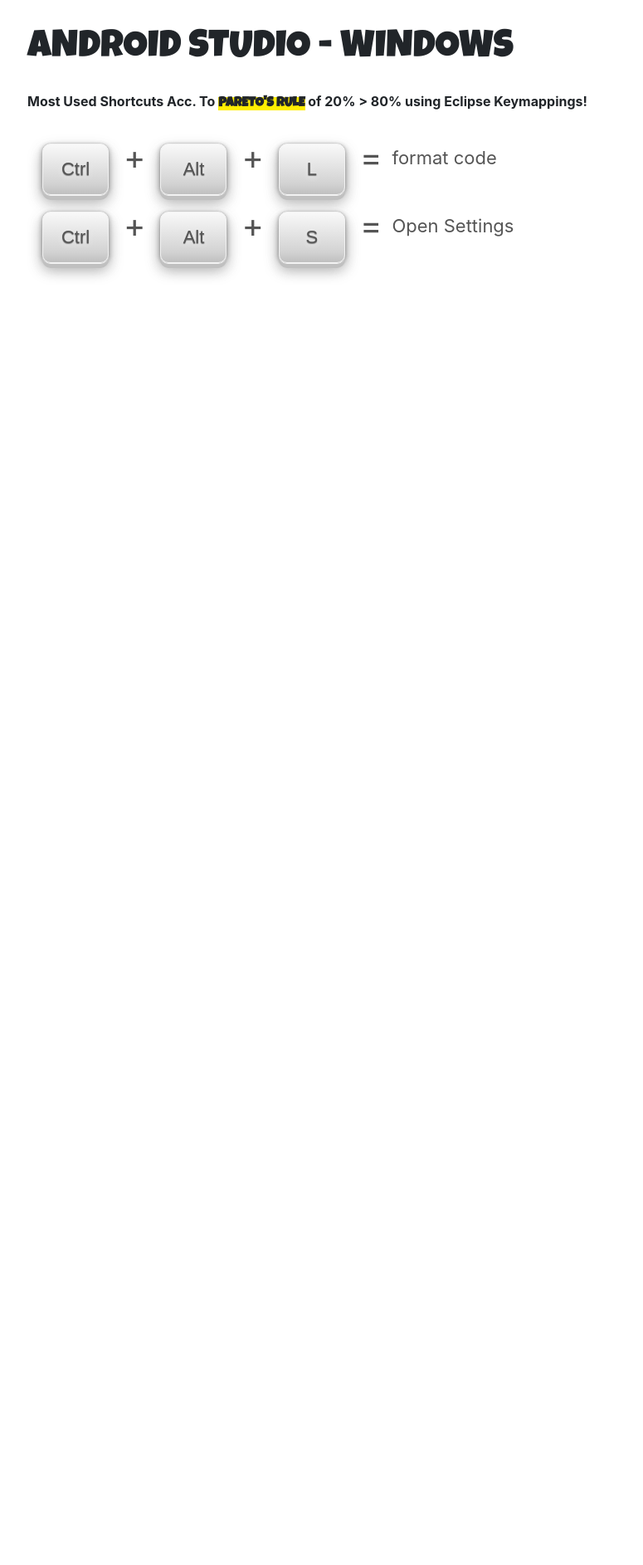
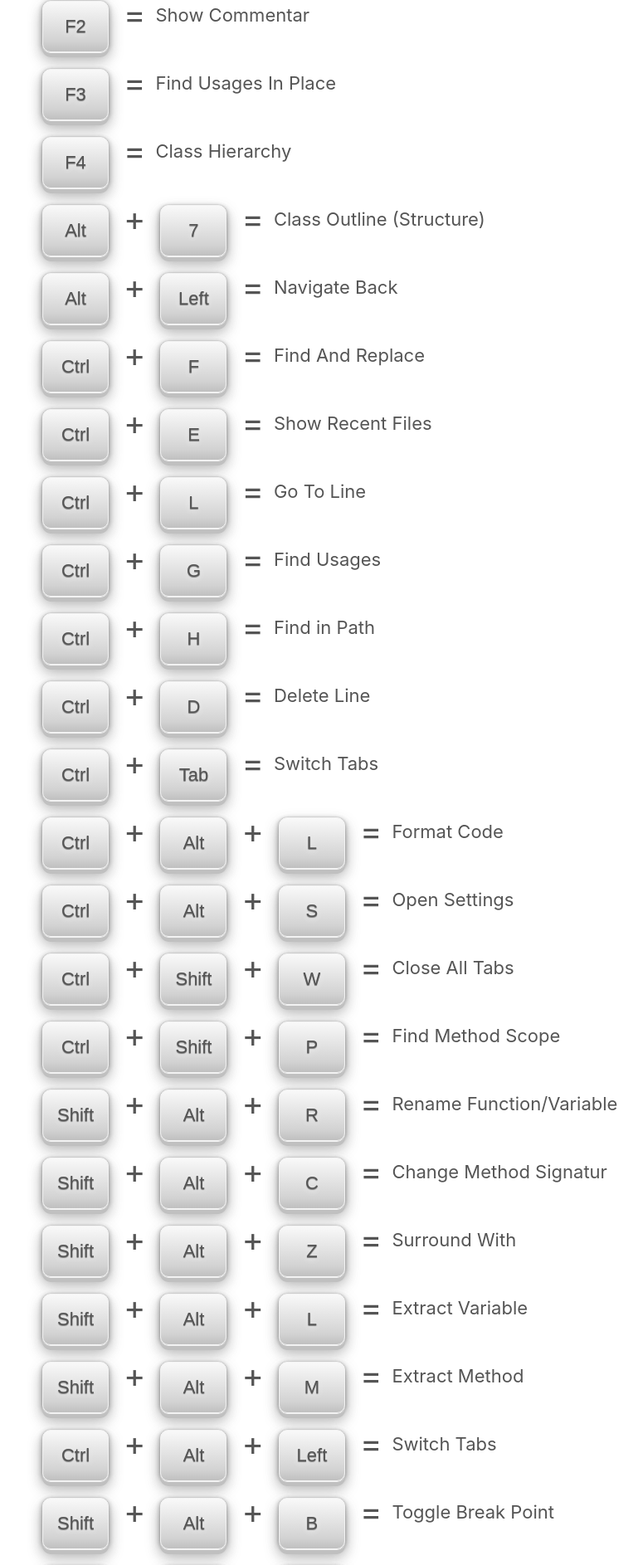
Before and after one commit to treslines/progdeelite, a Next.js app: page /android in a window 1280 px wide. Shown: the part 229-2115 px from the top of the page at 83% size, without its empty margins (52-827 px from the left). Before the commit the page ends 800 px from the top, so only its background shows below. Built offline with nearby package versions, Linux system fonts and the light colour scheme.

Commit message:
android studio key mappings on windows with eclipse

```diff
--- a/pages/android.js
+++ b/pages/android.js
@@ -12,12 +12,38 @@
 
       <div class="container" >
          <div class="row text-center">
-            <div class="col-md-12"> <Title size="46" name="ANDROID STUDIO - WINDOWS"/></div>
+            <div class="col-md-12"> <Title size="46" name="ANDROID STUDIO - WINDOWS - ECLIPSE KEYMAP"/></div>
             <div class="col-md-12"><p style={{float:'left', fontWeight:'bold'}}>Most Used Shortcuts Acc. To <span style={{backgroundColor: '#FFEE00', fontFamily: 'luckiestguy'}}>PARETO'S RULE</span> of 20% {'>'} 80% using Eclipse Keymappings!</p></div>
          </div>
          <div class="row text-center">
-            <div class="col-md-12"><Shortcut one="Ctrl" two="Alt" three="L" desc="format code"/></div>
+            <div class="col-md-12"><Shortcut one="F1" desc="Open Online Help"/></div>
+            <div class="col-md-12"><Shortcut one="F2" desc="Show Commentar"/></div>
+            <div class="col-md-12"><Shortcut one="F3" desc="Find Usages In Place"/></div>
+            <div class="col-md-12"><Shortcut one="F4" desc="Class Hierarchy"/></div>
+            <div class="col-md-12"><Shortcut one="Alt" two="7" desc="Class Outline (Structure)"/></div>
+            <div class="col-md-12"><Shortcut one="Alt" two="Left" desc="Navigate Back"/></div>
+            <div class="col-md-12"><Shortcut one="Ctrl" two="F" desc="Find And Replace"/></div>
+            <div class="col-md-12"><Shortcut one="Ctrl" two="E" desc="Show Recent Files"/></div>
+            <div class="col-md-12"><Shortcut one="Ctrl" two="L" desc="Go To Line"/></div>
+            <div class="col-md-12"><Shortcut one="Ctrl" two="G" desc="Find Usages"/></div>
+            <div class="col-md-12"><Shortcut one="Ctrl" two="H" desc="Find in Path"/></div>
+            <div class="col-md-12"><Shortcut one="Ctrl" two="D" desc="Delete Line"/></div>
+            <div class="col-md-12"><Shortcut one="Ctrl" two="Tab" desc="Switch Tabs"/></div>
+            <div class="col-md-12"><Shortcut one="Ctrl" two="Alt" three="L" desc="Format Code"/></div>
             <div class="col-md-12"><Shortcut one="Ctrl" two="Alt" three="S" desc="Open Settings"/></div>
+            <div class="col-md-12"><Shortcut one="Ctrl" two="Shift" three="W" desc="Close All Tabs"/></div>
+            <div class="col-md-12"><Shortcut one="Ctrl" two="Shift" three="P" desc="Find Method Scope"/></div>
+            <div class="col-md-12"><Shortcut one="Shift" two="Alt" three="R" desc="Rename Function/Variable"/></div>
+            <div class="col-md-12"><Shortcut one="Shift" two="Alt" three="C" desc="Change Method Signatur"/></div>
+            <div class="col-md-12"><Shortcut one="Shift" two="Alt" three="Z" desc="Surround With"/></div>
+            <div class="col-md-12"><Shortcut one="Shift" two="Alt" three="L" desc="Extract Variable"/></div>
+            <div class="col-md-12"><Shortcut one="Shift" two="Alt" three="M" desc="Extract Method"/></div>
+            <div class="col-md-12"><Shortcut one="Ctrl" two="Alt" three="Left" desc="Switch Tabs"/></div>
+            <div class="col-md-12"><Shortcut one="Shift" two="Alt" three="B" desc="Toggle Break Point"/></div>
+            <div class="col-md-12"><Shortcut one="Shift" two="Alt" three="X/D" desc="Run App/Run App Debug"/></div>
+            <div class="col-md-12"><Shortcut one="Shift" two="Alt" three="F8" desc="View Break Points"/></div>
+            <div class="col-md-12"><Shortcut one="Ctrl" two="Alt" three="Down" desc="Duplicate Line"/></div>
+            <div class="col-md-12"><Shortcut one="Ctrl" two="Shift" three="Alt" desc="+ Mouse = Bulk Selection"/></div>
          </div>
       </div>
     </div>
```
